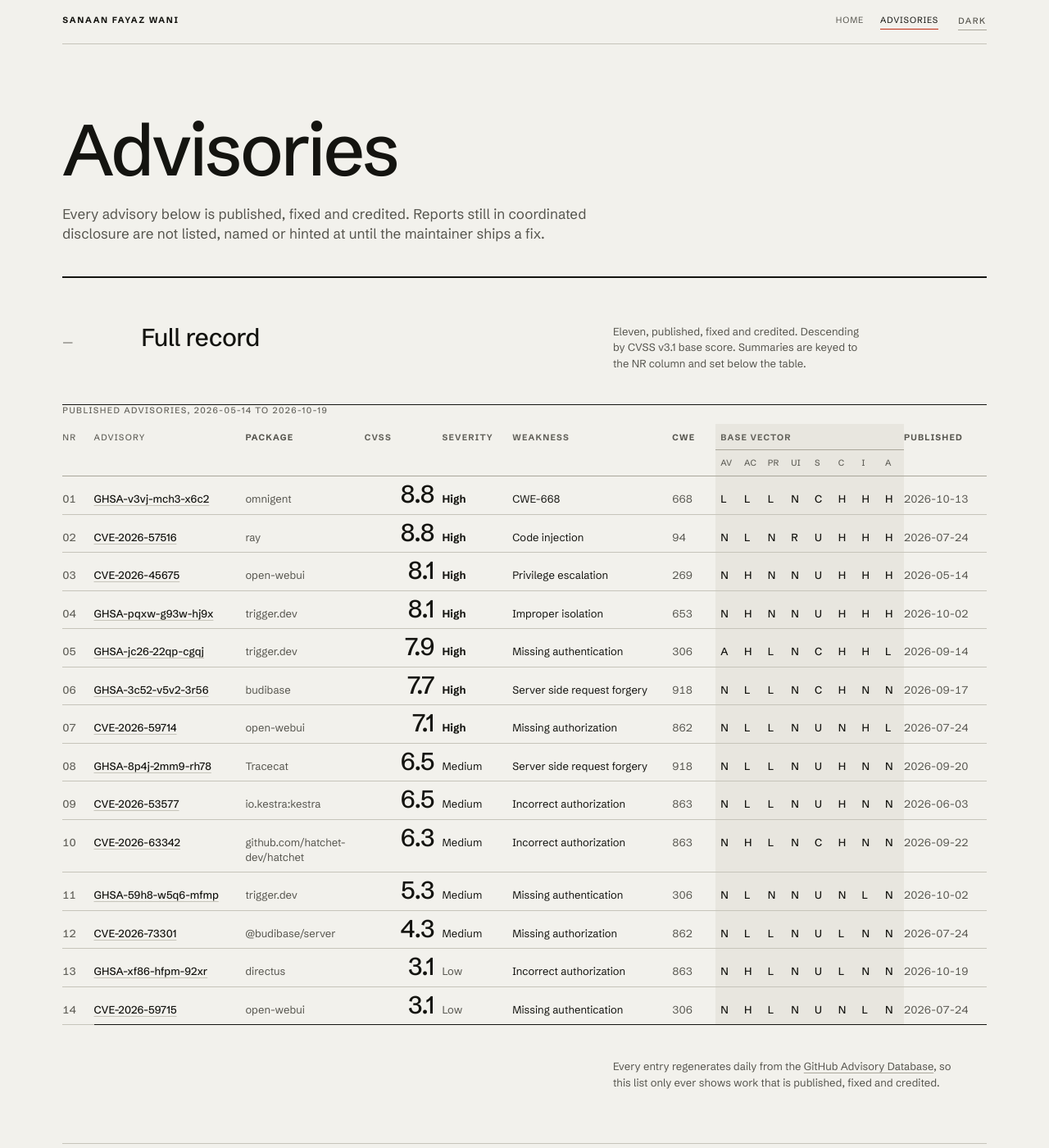
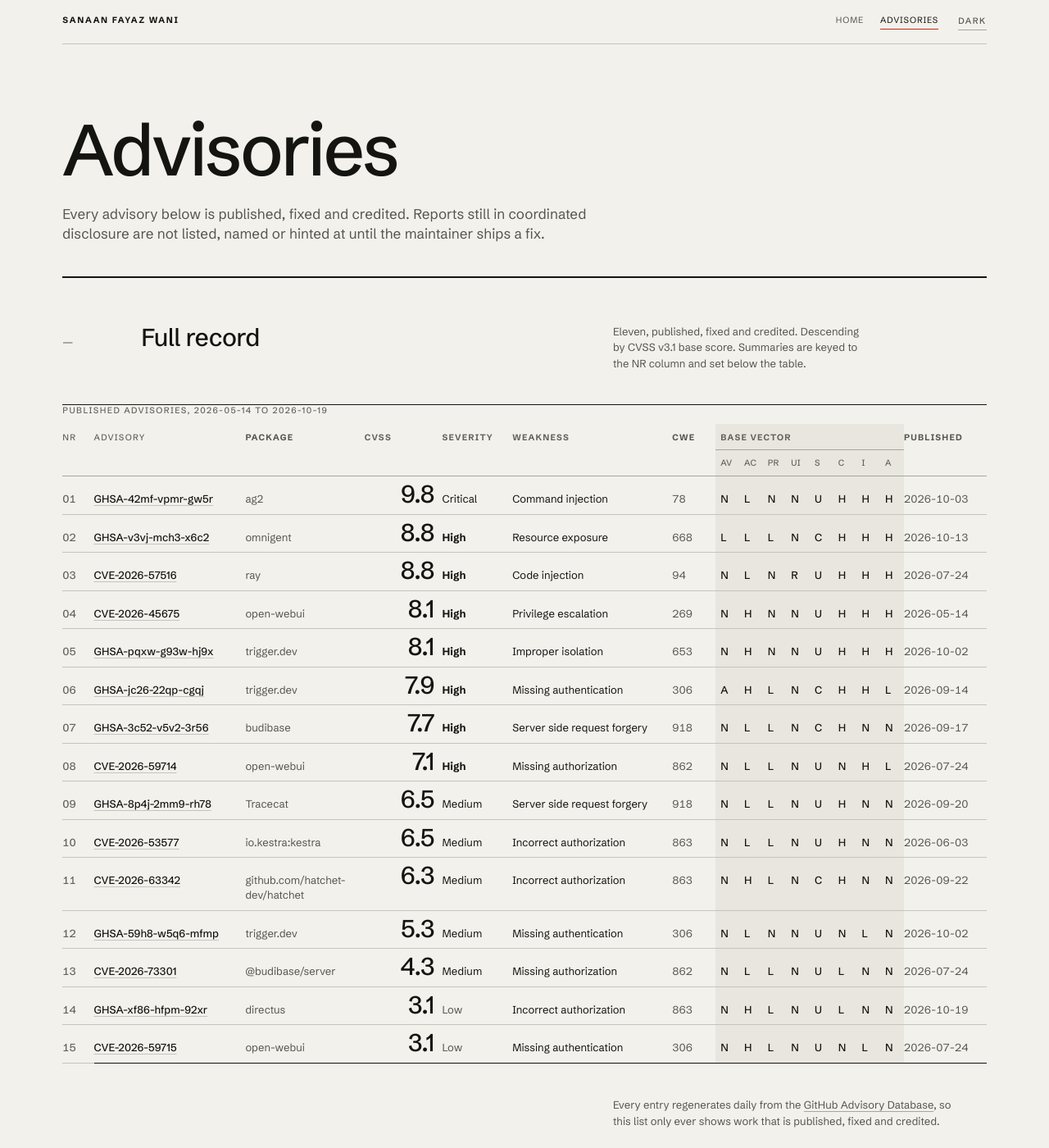
Before and after one commit to sfwani/sfwani.github.io, a Jekyll site: the page built from advisories.md, in a window 1280 px wide and 1400 px high. Shown: the whole window at 82% size. Built offline with Jekyll 4.4.1, drawn with Linux system fonts in a browser that asks for light colours.

Commit message:
Add ag2 advisory (self-assessed 9.8) and fix table consistency
ag2ai/ag2 GHSA-42mf-vpmr-gw5r was published Critical with no CVSS vector;
derived CVSS:3.1/AV:N/AC:L/PR:N/UI:N/S:U/C:H/I:H/A:H (9.8), inside the
maintainer-assigned Critical band. Also label CWE-668 (Resource exposure) so
the weakness column is not a bare code, and realign the mirror's self-assessed
trigger.dev GHSA-pqxw score from 9.0/S:C to the agreed 8.1/S:U used by the
other two surfaces.

```diff
--- a/advisories.md
+++ b/advisories.md
@@ -47,18 +47,30 @@
           <tbody role="rowgroup">
             <tr role="row">
               <th role="rowheader" scope="row" class="c-nr">01</th>
+              <td role="cell" class="c-id"><a href="/advisories/ghsa-42mf-vpmr-gw5r/">GHSA-42mf-vpmr-gw5r</a></td>
+              <td role="cell" class="c-pkg">ag2</td>
+              <td role="cell" class="c-sc">9.8</td>
+              <td role="cell" class="c-sev sev-crit">Critical</td>
+              <td role="cell" class="c-cls">Command injection</td>
+              <td role="cell" class="c-cwe">78</td>
+              <td role="cell" class="v" data-m="AV">N</td><td role="cell" class="v" data-m="AC">L</td><td role="cell" class="v" data-m="PR">N</td><td role="cell" class="v" data-m="UI">N</td>
+              <td role="cell" class="v" data-m="S">U</td><td role="cell" class="v" data-m="C">H</td><td role="cell" class="v" data-m="I">H</td><td role="cell" class="v" data-m="A">H</td>
+              <td role="cell" class="c-pub">2026-10-03</td>
+            </tr>
+            <tr role="row">
+              <th role="rowheader" scope="row" class="c-nr">02</th>
               <td role="cell" class="c-id"><a href="/advisories/ghsa-v3vj-mch3-x6c2/">GHSA-v3vj-mch3-x6c2</a></td>
               <td role="cell" class="c-pkg">omnigent</td>
               <td role="cell" class="c-sc">8.8</td>
               <td role="cell" class="c-sev sev-high">High</td>
-              <td role="cell" class="c-cls">CWE-668</td>
+              <td role="cell" class="c-cls">Resource exposure</td>
               <td role="cell" class="c-cwe">668</td>
               <td role="cell" class="v" data-m="AV">L</td><td role="cell" class="v" data-m="AC">L</td><td role="cell" class="v" data-m="PR">L</td><td role="cell" class="v" data-m="UI">N</td>
               <td role="cell" class="v" data-m="S">C</td><td role="cell" class="v" data-m="C">H</td><td role="cell" class="v" data-m="I">H</td><td role="cell" class="v" data-m="A">H</td>
               <td role="cell" class="c-pub">2026-10-13</td>
             </tr>
             <tr role="row">
-              <th role="rowheader" scope="row" class="c-nr">02</th>
+              <th role="rowheader" scope="row" class="c-nr">03</th>
               <td role="cell" class="c-id"><a href="/advisories/cve-2026-57516/">CVE-2026-57516</a></td>
               <td role="cell" class="c-pkg">ray</td>
               <td role="cell" class="c-sc">8.8</td>
@@ -70,7 +82,7 @@
               <td role="cell" class="c-pub">2026-07-24</td>
             </tr>
             <tr role="row">
-              <th role="rowheader" scope="row" class="c-nr">03</th>
+              <th role="rowheader" scope="row" class="c-nr">04</th>
               <td role="cell" class="c-id"><a href="/advisories/cve-2026-45675/">CVE-2026-45675</a></td>
               <td role="cell" class="c-pkg">open-webui</td>
               <td role="cell" class="c-sc">8.1</td>
@@ -82,7 +94,7 @@
               <td role="cell" class="c-pub">2026-05-14</td>
             </tr>
             <tr role="row">
-              <th role="rowheader" scope="row" class="c-nr">04</th>
+              <th role="rowheader" scope="row" class="c-nr">05</th>
               <td role="cell" class="c-id"><a href="/advisories/ghsa-pqxw-g93w-hj9x/">GHSA-pqxw-g93w-hj9x</a></td>
               <td role="cell" class="c-pkg">trigger.dev</td>
               <td role="cell" class="c-sc">8.1</td>
@@ -94,7 +106,7 @@
               <td role="cell" class="c-pub">2026-10-02</td>
             </tr>
             <tr role="row">
-              <th role="rowheader" scope="row" class="c-nr">05</th>
+              <th role="rowheader" scope="row" class="c-nr">06</th>
               <td role="cell" class="c-id"><a href="/advisories/ghsa-jc26-22qp-cgqj/">GHSA-jc26-22qp-cgqj</a></td>
               <td role="cell" class="c-pkg">trigger.dev</td>
               <td role="cell" class="c-sc">7.9</td>
@@ -106,7 +118,7 @@
               <td role="cell" class="c-pub">2026-09-14</td>
             </tr>
             <tr role="row">
-              <th role="rowheader" scope="row" class="c-nr">06</th>
+              <th role="rowheader" scope="row" class="c-nr">07</th>
               <td role="cell" class="c-id"><a href="/advisories/ghsa-3c52-v5v2-3r56/">GHSA-3c52-v5v2-3r56</a></td>
               <td role="cell" class="c-pkg">budibase</td>
               <td role="cell" class="c-sc">7.7</td>
@@ -118,7 +130,7 @@
               <td role="cell" class="c-pub">2026-09-17</td>
             </tr>
             <tr role="row">
-              <th role="rowheader" scope="row" class="c-nr">07</th>
+              <th role="rowheader" scope="row" class="c-nr">08</th>
               <td role="cell" class="c-id"><a href="/advisories/cve-2026-59714/">CVE-2026-59714</a></td>
               <td role="cell" class="c-pkg">open-webui</td>
               <td role="cell" class="c-sc">7.1</td>
@@ -130,7 +142,7 @@
               <td role="cell" class="c-pub">2026-07-24</td>
             </tr>
             <tr role="row">
-              <th role="rowheader" scope="row" class="c-nr">08</th>
+              <th role="rowheader" scope="row" class="c-nr">09</th>
               <td role="cell" class="c-id"><a href="/advisories/ghsa-8p4j-2mm9-rh78/">GHSA-8p4j-2mm9-rh78</a></td>
               <td role="cell" class="c-pkg">Tracecat</td>
               <td role="cell" class="c-sc">6.5</td>
@@ -142,7 +154,7 @@
               <td role="cell" class="c-pub">2026-09-20</td>
             </tr>
             <tr role="row">
-              <th role="rowheader" scope="row" class="c-nr">09</th>
+              <th role="rowheader" scope="row" class="c-nr">10</th>
               <td role="cell" class="c-id"><a href="/advisories/cve-2026-53577/">CVE-2026-53577</a></td>
               <td role="cell" class="c-pkg">io.kestra:kestra</td>
               <td role="cell" class="c-sc">6.5</td>
@@ -154,7 +166,7 @@
               <td role="cell" class="c-pub">2026-06-03</td>
             </tr>
             <tr role="row">
-              <th role="rowheader" scope="row" class="c-nr">10</th>
+              <th role="rowheader" scope="row" class="c-nr">11</th>
               <td role="cell" class="c-id"><a href="/advisories/cve-2026-63342/">CVE-2026-63342</a></td>
               <td role="cell" class="c-pkg">github.com/<wbr>hatchet-dev/<wbr>hatchet</td>
               <td role="cell" class="c-sc">6.3</td>
@@ -166,7 +178,7 @@
               <td role="cell" class="c-pub">2026-09-22</td>
             </tr>
             <tr role="row">
-              <th role="rowheader" scope="row" class="c-nr">11</th>
+              <th role="rowheader" scope="row" class="c-nr">12</th>
               <td role="cell" class="c-id"><a href="/advisories/ghsa-59h8-w5q6-mfmp/">GHSA-59h8-w5q6-mfmp</a></td>
               <td role="cell" class="c-pkg">trigger.dev</td>
               <td role="cell" class="c-sc">5.3</td>
@@ -178,7 +190,7 @@
               <td role="cell" class="c-pub">2026-10-02</td>
             </tr>
             <tr role="row">
-              <th role="rowheader" scope="row" class="c-nr">12</th>
+              <th role="rowheader" scope="row" class="c-nr">13</th>
               <td role="cell" class="c-id"><a href="/advisories/cve-2026-73301/">CVE-2026-73301</a></td>
               <td role="cell" class="c-pkg">@budibase/server</td>
               <td role="cell" class="c-sc">4.3</td>
@@ -190,7 +202,7 @@
               <td role="cell" class="c-pub">2026-07-24</td>
             </tr>
             <tr role="row">
-              <th role="rowheader" scope="row" class="c-nr">13</th>
+              <th role="rowheader" scope="row" class="c-nr">14</th>
               <td role="cell" class="c-id"><a href="/advisories/ghsa-xf86-hfpm-92xr/">GHSA-xf86-hfpm-92xr</a></td>
               <td role="cell" class="c-pkg">directus</td>
               <td role="cell" class="c-sc">3.1</td>
@@ -202,7 +214,7 @@
               <td role="cell" class="c-pub">2026-10-19</td>
             </tr>
             <tr role="row">
-              <th role="rowheader" scope="row" class="c-nr">14</th>
+              <th role="rowheader" scope="row" class="c-nr">15</th>
               <td role="cell" class="c-id"><a href="/advisories/cve-2026-59715/">CVE-2026-59715</a></td>
               <td role="cell" class="c-pkg">open-webui</td>
               <td role="cell" class="c-sc">3.1</td>
--- a/advisories.txt
+++ b/advisories.txt
@@ -11,3 +11,4 @@
 TracecatHQ/tracecat        GHSA-8p4j-2mm9-rh78
 omnigent-ai/omnigent       GHSA-v3vj-mch3-x6c2
 directus/directus          GHSA-xf86-hfpm-92xr
+ag2ai/ag2                  GHSA-42mf-vpmr-gw5r
--- a/llms.txt
+++ b/llms.txt
@@ -13,6 +13,7 @@
 
 - [GHSA-xf86-hfpm-92xr](https://sfwani.github.io/advisories/ghsa-xf86-hfpm-92xr/): directus, 3.1 Low, CWE-863. Published 2026-10-19. Advisory of record: https://github.com/directus/directus/security/advisories/GHSA-xf86-hfpm-92xr
 - [GHSA-v3vj-mch3-x6c2](https://sfwani.github.io/advisories/ghsa-v3vj-mch3-x6c2/): omnigent, 8.8 High, CWE-668. Published 2026-10-13. Advisory of record: https://github.com/omnigent-ai/omnigent/security/advisories/GHSA-v3vj-mch3-x6c2
+- [GHSA-42mf-vpmr-gw5r](https://sfwani.github.io/advisories/ghsa-42mf-vpmr-gw5r/): ag2, 9.8 Critical, CWE-78. Published 2026-10-03. Advisory of record: https://github.com/ag2ai/ag2/security/advisories/GHSA-42mf-vpmr-gw5r
 - [GHSA-59h8-w5q6-mfmp](https://sfwani.github.io/advisories/ghsa-59h8-w5q6-mfmp/): trigger.dev, 5.3 Medium, CWE-306. Published 2026-10-02. Advisory of record: https://github.com/advisories/GHSA-59h8-w5q6-mfmp
 - [GHSA-pqxw-g93w-hj9x](https://sfwani.github.io/advisories/ghsa-pqxw-g93w-hj9x/): trigger.dev, 8.1 High, CWE-653. Published 2026-10-02. Advisory of record: https://github.com/advisories/GHSA-pqxw-g93w-hj9x
 - [CVE-2026-63342](https://sfwani.github.io/advisories/cve-2026-63342/): hatchet, 6.3 Medium, CWE-863. Published 2026-09-22. Advisory of record: https://github.com/advisories/GHSA-g26x-m427-f48f
```
Also changed, not shown: other parts of advisories.md (+1 -1 lines), advisories/ghsa-42mf-vpmr-gw5r.md (added, +162 -0 lines), index.md (+4 -4 lines), scripts/update_advisories.py (+9 -0 lines).
